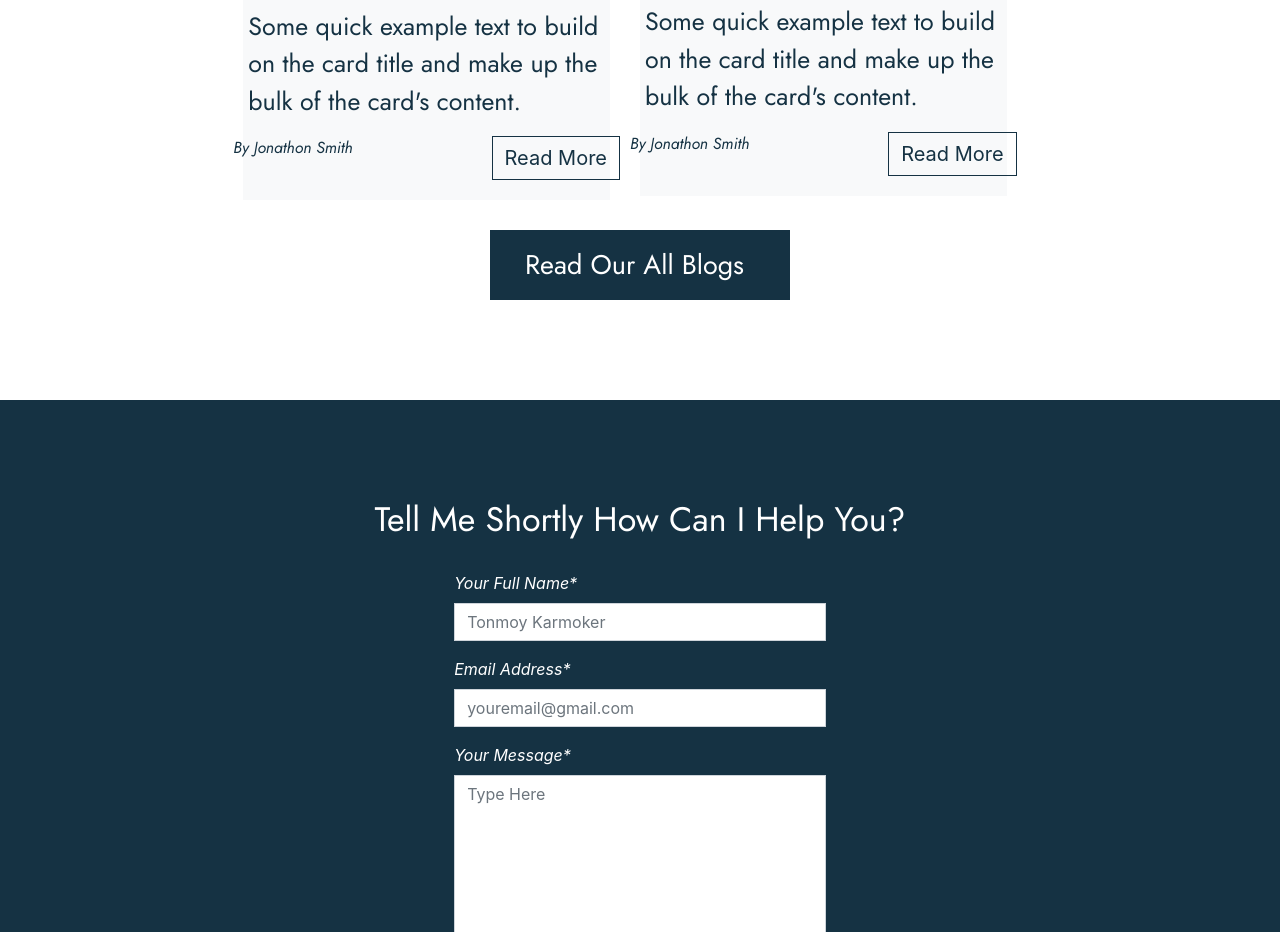
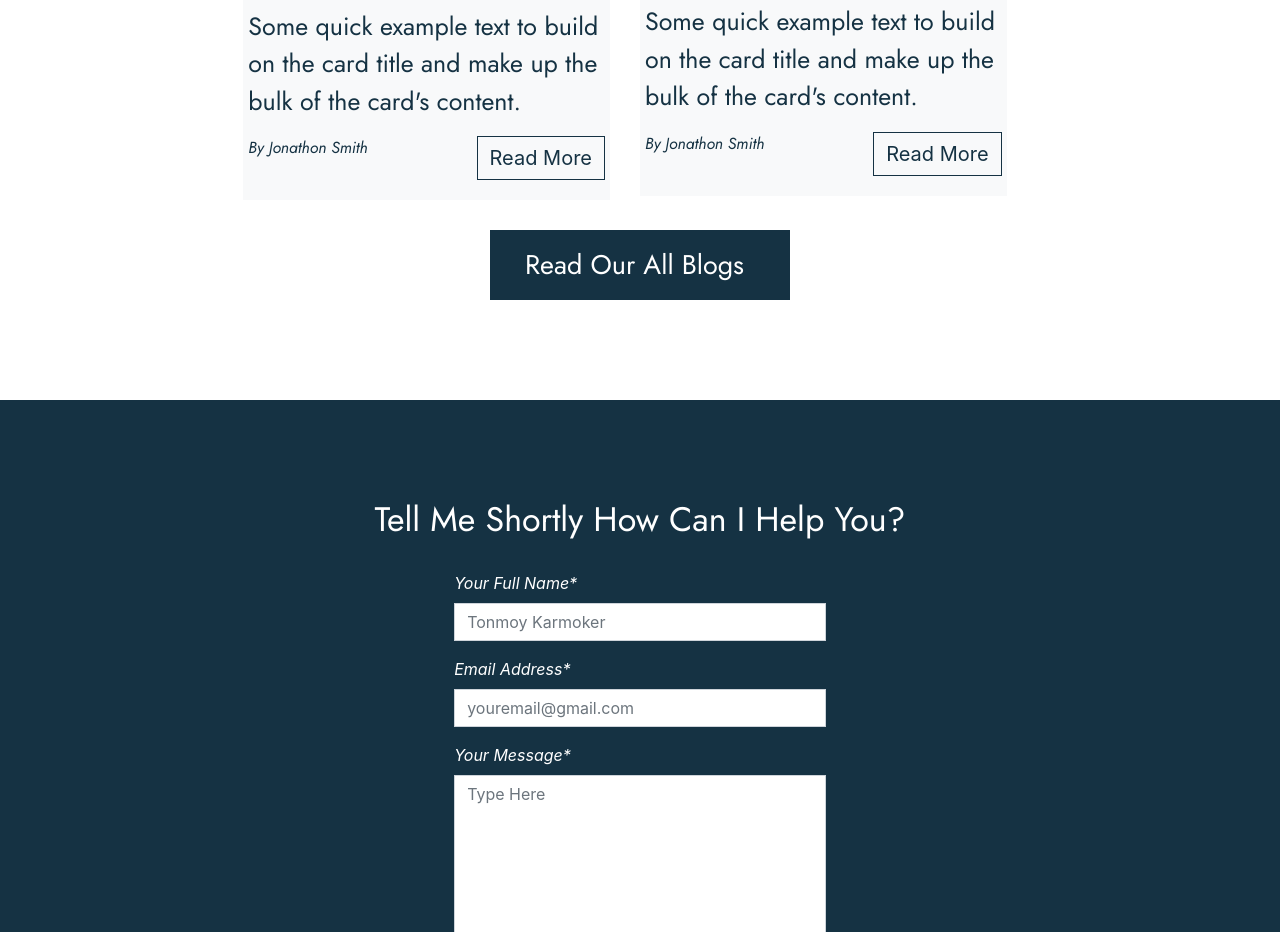
Before and after one commit to Darimus/project-forfun, a plain HTML site: page index.html in a window 1280 px wide. Shown: the part 5976-6908 px from the top of the page. Drawn offline with nearby package versions, Linux system fonts and the light colour scheme.

Commit message:
blog by jonathon arrumado

```diff
--- a/assets/base/paragraph.css
+++ b/assets/base/paragraph.css
@@ -97,6 +97,12 @@
     padding-left: 0;
 }
 
+.container-blog .by-name {
+    display: flex;
+    align-items: flex-start;
+    justify-content: flex-start;
+}
+
 .container-blog  .card-body p {
     font-family: 'Jost', sans-serif;
     color: #153243;
--- a/assets/generic/container-main.css
+++ b/assets/generic/container-main.css
@@ -131,10 +131,16 @@
     width: 432px;
 }
 
-.ctonainer-blog .card-img, .card-img-top, .card {
+.container-blog .card-img, .card-img-top, .card {
     border-radius: 0;
     border: 0;
     background-color: #f8f9fa;
+}
+
+.container-blog .teste-btn {
+    display: flex;
+    align-items: flex-end;
+    justify-content: flex-end;
 }
 
 .container-form {
--- a/index.html
+++ b/index.html
@@ -307,8 +307,10 @@
             <p class="card-text">Some quick example text to build on the card title and make up the bulk of the card's content.</p>
 
             <div class="row f-btn">
-              <p class="by-name date">By Jonathon Smith</p>
-              <div class="teste-btn">
+              <div class="by-name col-sm-6 col-md-6 col-xl-6">
+                <p class="date">By Jonathon Smith</p>
+              </div>
+              <div class="teste-btn col-sm-6 col-md-6 col-xl-6">
                 <a href="#" class="btn btn-primary date">Read More</a>
               </div>
             </div>
@@ -332,8 +334,10 @@
               <p class="card-text">Some quick example text to build on the card title and make up the bulk of the card's content.</p>
 
               <div class="row f-btn">
-                <p class="by-name date">By Jonathon Smith</p>
-                <div class="teste-btn">
+                <div class="by-name col-sm-6 col-md-6 col-xl-6">
+                  <p class=" date">By Jonathon Smith</p>
+                </div>
+                <div class="teste-btn col-sm-6 col-md-6 col-xl-6">
                   <a href="#" class="btn btn-primary date">Read More</a>
                 </div>
               </div>
```
